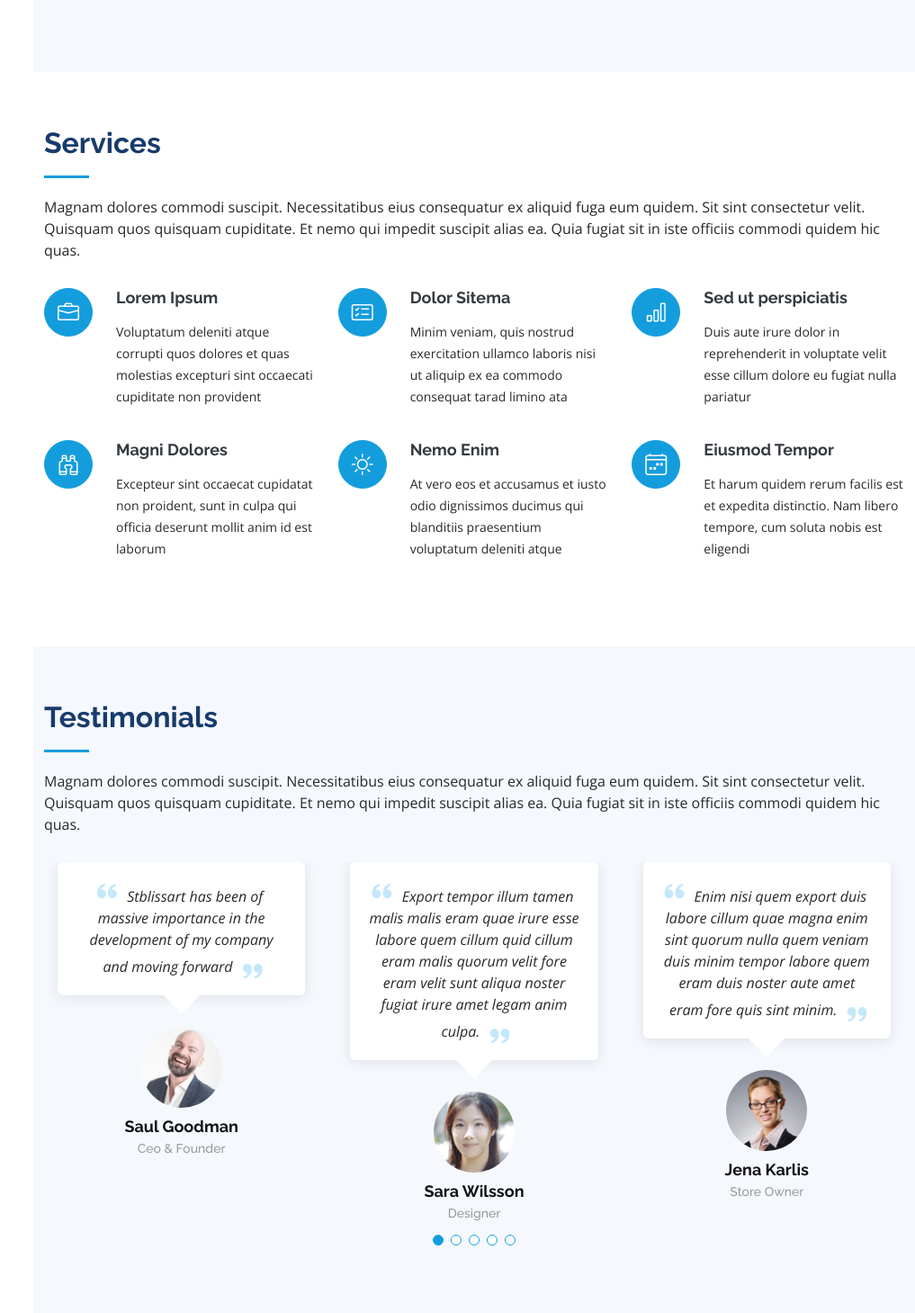
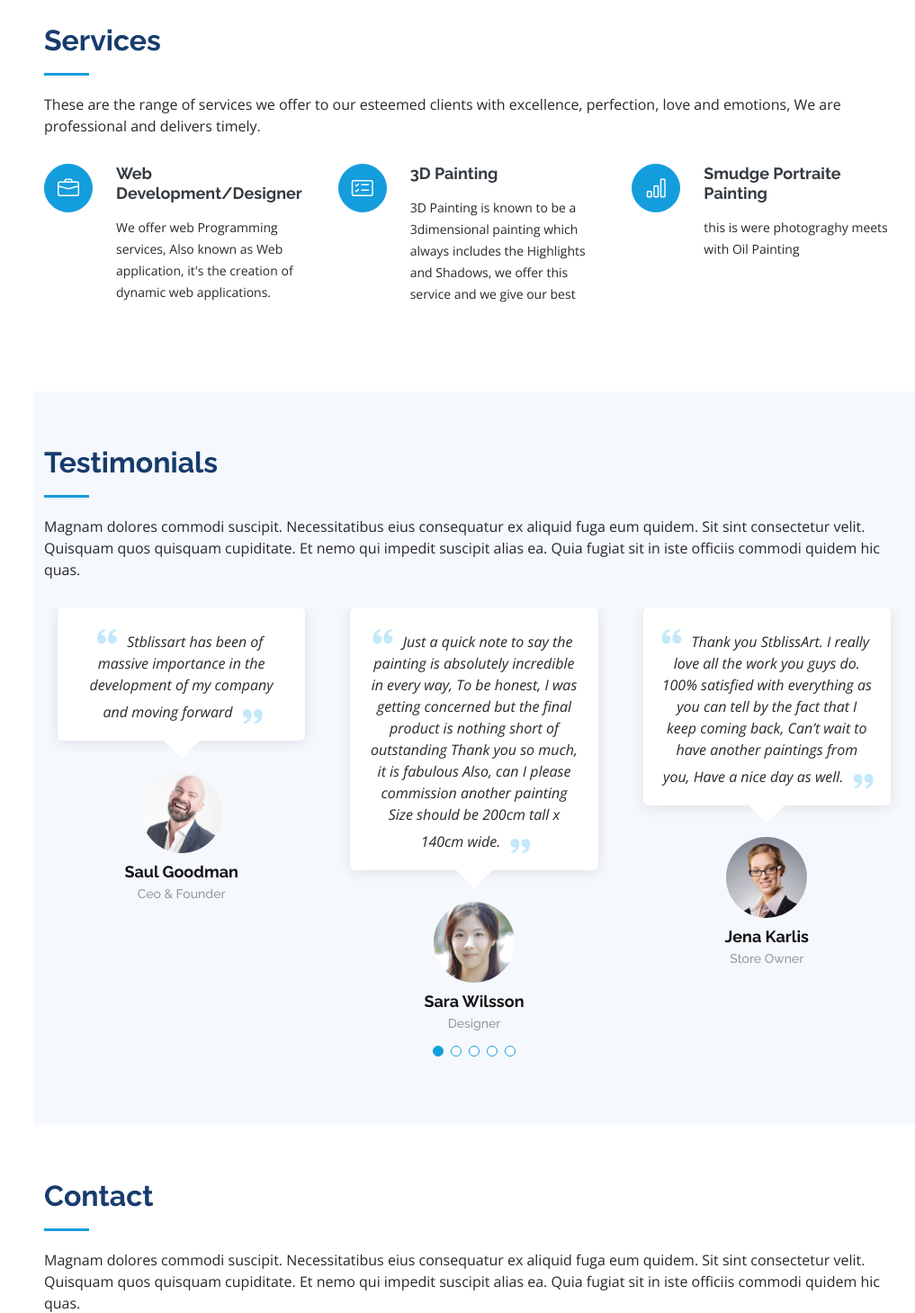
Before and after one commit to stbliss/my-portfolio, a PHP site: page / in a window 1280 px wide. Shown: the part 4695-6154 px from the top of the page at 90% size, without its empty margins (263-1280 px from the left). Run offline with PHP 8.4, Linux system fonts and the light colour scheme; some libraries are stand-ins or nearby versions.

Commit message:
php file

```diff
--- a/index.php
+++ b/index.php
@@ -142,7 +142,7 @@
             <div class="count-box">
               <i class="bi bi-emoji-smile"></i>
               <span data-purecounter-start="0" data-purecounter-end="232" data-purecounter-duration="1" class="purecounter"></span>
-              <p><strong>Happy Clients</strong> consequuntur quae</p>
+              <p><strong>Happy Clients</strong></p>
             </div>
           </div>
 
@@ -150,7 +150,7 @@
             <div class="count-box">
               <i class="bi bi-journal-richtext"></i>
               <span data-purecounter-start="0" data-purecounter-end="521" data-purecounter-duration="1" class="purecounter"></span>
-              <p><strong>Projects</strong> adipisci atque cum quia aut</p>
+              <p><strong>Projects</strong></p>
             </div>
           </div>
 
@@ -158,7 +158,7 @@
             <div class="count-box">
               <i class="bi bi-headset"></i>
               <span data-purecounter-start="0" data-purecounter-end="1453" data-purecounter-duration="1" class="purecounter"></span>
-              <p><strong>Hours Of Support</strong> aut commodi quaerat</p>
+              <p><strong>Hours Of Support</strong></p>
             </div>
           </div>
 
@@ -166,7 +166,7 @@
             <div class="count-box">
               <i class="bi bi-people"></i>
               <span data-purecounter-start="0" data-purecounter-end="32" data-purecounter-duration="1" class="purecounter"></span>
-              <p><strong>Hard Workers</strong> rerum asperiores dolor</p>
+              <p><strong>Hard Workers</strong></p>
             </div>
           </div>
 
@@ -181,7 +181,6 @@
 
         <div class="section-title">
           <h2>Skills</h2>
-          <p>Magnam dolores commodi suscipit. Necessitatibus eius consequatur ex aliquid fuga eum quidem. Sit sint consectetur velit. Quisquam quos quisquam cupiditate. Et nemo qui impedit suscipit alias ea. Quia fugiat sit in iste officiis commodi quidem hic quas.</p>
         </div>
 
         <div class="row skills-content">
@@ -422,39 +421,24 @@
 
         <div class="section-title">
           <h2>Services</h2>
-          <p>Magnam dolores commodi suscipit. Necessitatibus eius consequatur ex aliquid fuga eum quidem. Sit sint consectetur velit. Quisquam quos quisquam cupiditate. Et nemo qui impedit suscipit alias ea. Quia fugiat sit in iste officiis commodi quidem hic quas.</p>
+          <p>These are the range of services we offer to our esteemed clients with excellence, perfection, love and emotions, We are professional and delivers timely.</p>
         </div>
 
         <div class="row">
           <div class="col-lg-4 col-md-6 icon-box" data-aos="fade-up">
             <div class="icon"><i class="bi bi-briefcase"></i></div>
-            <h4 class="title"><a href="">Lorem Ipsum</a></h4>
-            <p class="description">Voluptatum deleniti atque corrupti quos dolores et quas molestias excepturi sint occaecati cupiditate non provident</p>
+            <h4 class="title"><a href="">Web Development/Designer</a></h4>
+            <p class="description">We offer web Programming services, Also known as Web application, it's the creation of dynamic web applications.</p>
           </div>
           <div class="col-lg-4 col-md-6 icon-box" data-aos="fade-up" data-aos-delay="100">
             <div class="icon"><i class="bi bi-card-checklist"></i></div>
-            <h4 class="title"><a href="">Dolor Sitema</a></h4>
-            <p class="description">Minim veniam, quis nostrud exercitation ullamco laboris nisi ut aliquip ex ea commodo consequat tarad limino ata</p>
+            <h4 class="title"><a href="">3D Painting</a></h4>
+            <p class="description">3D Painting is known to be a 3dimensional painting  which always includes the Highlights and Shadows, we offer this service and we give our best</p>
           </div>
           <div class="col-lg-4 col-md-6 icon-box" data-aos="fade-up" data-aos-delay="200">
             <div class="icon"><i class="bi bi-bar-chart"></i></div>
-            <h4 class="title"><a href="">Sed ut perspiciatis</a></h4>
-            <p class="description">Duis aute irure dolor in reprehenderit in voluptate velit esse cillum dolore eu fugiat nulla pariatur</p>
-          </div>
-          <div class="col-lg-4 col-md-6 icon-box" data-aos="fade-up" data-aos-delay="300">
-            <div class="icon"><i class="bi bi-binoculars"></i></div>
-            <h4 class="title"><a href="">Magni Dolores</a></h4>
-            <p class="description">Excepteur sint occaecat cupidatat non proident, sunt in culpa qui officia deserunt mollit anim id est laborum</p>
-          </div>
-          <div class="col-lg-4 col-md-6 icon-box" data-aos="fade-up" data-aos-delay="400">
-            <div class="icon"><i class="bi bi-brightness-high"></i></div>
-            <h4 class="title"><a href="">Nemo Enim</a></h4>
-            <p class="description">At vero eos et accusamus et iusto odio dignissimos ducimus qui blanditiis praesentium voluptatum deleniti atque</p>
-          </div>
-          <div class="col-lg-4 col-md-6 icon-box" data-aos="fade-up" data-aos-delay="500">
-            <div class="icon"><i class="bi bi-calendar4-week"></i></div>
-            <h4 class="title"><a href="">Eiusmod Tempor</a></h4>
-            <p class="description">Et harum quidem rerum facilis est et expedita distinctio. Nam libero tempore, cum soluta nobis est eligendi</p>
+            <h4 class="title"><a href="">Smudge Portraite Painting</a></h4>
+            <p class="description">this is were photograghy meets with Oil Painting</p>
           </div>
         </div>
 
@@ -490,7 +474,7 @@
               <div class="testimonial-item" data-aos="fade-up" data-aos-delay="100">
                 <p>
                   <i class="bx bxs-quote-alt-left quote-icon-left"></i>
-                  Export tempor illum tamen malis malis eram quae irure esse labore quem cillum quid cillum eram malis quorum velit fore eram velit sunt aliqua noster fugiat irure amet legam anim culpa.
+                  Just a quick note to say the painting is absolutely incredible in every way, To be honest, I was getting concerned but the final product is nothing short of outstanding Thank you so much, it is fabulous Also, can I please commission another painting Size should be 200cm tall x 140cm wide.
                   <i class="bx bxs-quote-alt-right quote-icon-right"></i>
                 </p>
                 <img src="assets/img/testimonials/testimonials-2.jpg" class="testimonial-img" alt="">
@@ -503,7 +487,7 @@
               <div class="testimonial-item" data-aos="fade-up" data-aos-delay="200">
                 <p>
                   <i class="bx bxs-quote-alt-left quote-icon-left"></i>
-                  Enim nisi quem export duis labore cillum quae magna enim sint quorum nulla quem veniam duis minim tempor labore quem eram duis noster aute amet eram fore quis sint minim.
+                  Thank you StblissArt. I really love all the work you guys do. 100% satisfied with everything as you can tell by the fact that I keep coming back, Can’t wait to have another paintings from you, Have a nice day as well.
                   <i class="bx bxs-quote-alt-right quote-icon-right"></i>
                 </p>
                 <img src="assets/img/testimonials/testimonials-3.jpg" class="testimonial-img" alt="">
@@ -516,7 +500,7 @@
               <div class="testimonial-item" data-aos="fade-up" data-aos-delay="300">
                 <p>
                   <i class="bx bxs-quote-alt-left quote-icon-left"></i>
-                  Fugiat enim eram quae cillum dolore dolor amet nulla culpa multos export minim fugiat minim velit minim dolor enim duis veniam ipsum anim magna sunt elit fore quem dolore labore illum veniam.
+                  We at Kee Service were very impressed with the all aspects of our new website. We would highly reccomend Thrive to anyone looking to build a new website.
                   <i class="bx bxs-quote-alt-right quote-icon-right"></i>
                 </p>
                 <img src="assets/img/testimonials/testimonials-4.jpg" class="testimonial-img" alt="">
@@ -529,7 +513,7 @@
               <div class="testimonial-item" data-aos="fade-up" data-aos-delay="400">
                 <p>
                   <i class="bx bxs-quote-alt-left quote-icon-left"></i>
-                  Quis quorum aliqua sint quem legam fore sunt eram irure aliqua veniam tempor noster veniam enim culpa labore duis sunt culpa nulla illum cillum fugiat legam esse veniam culpa fore nisi cillum quid.
+                  Thank you for your e-mail, StblissArt. I am excited to receive the Art work. The other pieces that I have ordered from you look fantastic in my home ! Stay healthy ! Kind regards,.
                   <i class="bx bxs-quote-alt-right quote-icon-right"></i>
                 </p>
                 <img src="assets/img/testimonials/testimonials-5.jpg" class="testimonial-img" alt="">
```
